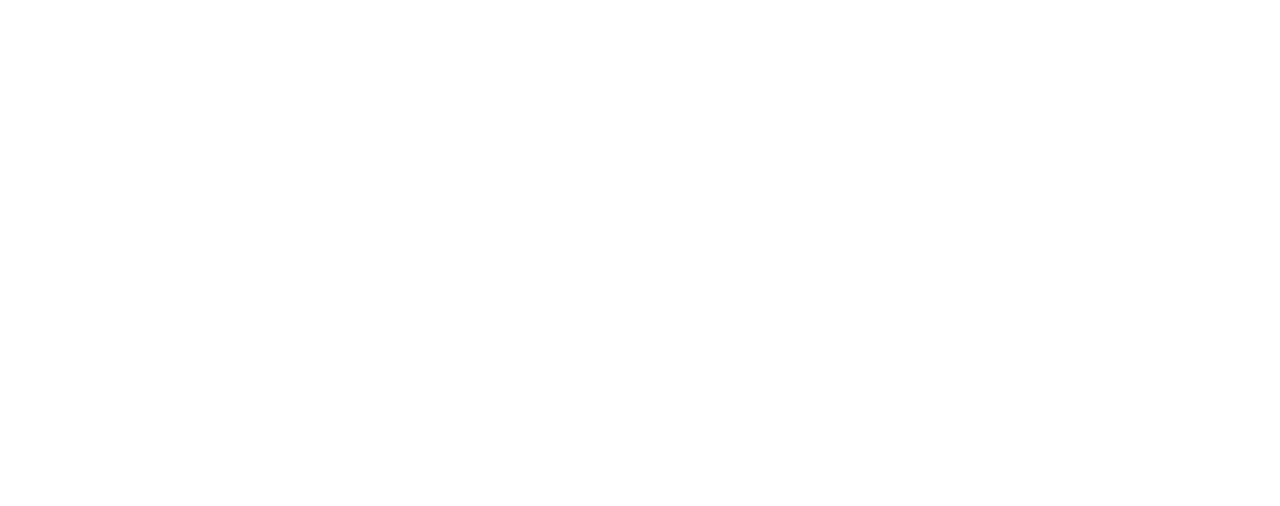
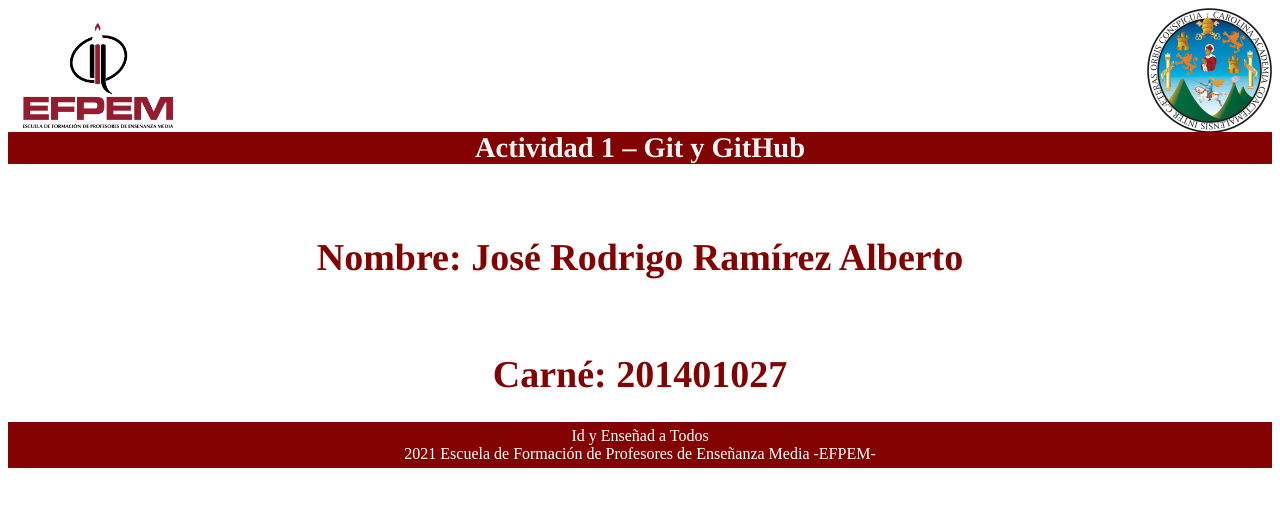
Before and after one commit to MynorEscobar/actividad19marzo, a plain HTML site: page rodrigoramirez.html in a window 1280 px wide. Drawn offline with Linux system fonts and the light colour scheme.

Commit message:
Página rodrigoramirez.html agregada

```diff
--- /dev/null
+++ b/css/rodrigoramirez.css
@@ -0,0 +1,51 @@
+.contenedor{
+    display: grid;
+    max-width: 100%;
+    grid-template-columns: auto auto auto auto;
+    grid-template-rows: 100px 52px auto 50px;
+    margin: auto;
+}
+.logos{
+    grid-column: 1/ span 4;
+    background-color: white;
+}
+.logos> #img1{
+    padding: 15px;
+    width: 150px;
+    height: auto;
+}
+.logos> #img2{
+    width: 125px;
+    height: auto;
+}
+.menu{
+    align-items: center;
+    justify-content: center;
+    text-align: center;
+    grid-column: 1 /span 4;
+    grid-row: 2;
+    color: whitesmoke;
+    font-family: times;
+    font-size: 19px;
+}
+.cuerpo{
+    align-items: center;
+    justify-content: center;
+    text-align: center;
+    grid-column: 1 /span 4;
+    grid-row: 3;
+    color: #830202;
+    font-family: times;
+    font-size: 19px;
+}
+.pie{
+    display: flex;
+    align-items: center;
+    justify-content: center;
+    text-align: center;
+    grid-column: 1 /span 4;
+    padding: 5px;
+    grid-row: 4;
+    color: white;
+    background-color: #830202;
+}
--- a/rodrigoramirez.html
+++ b/rodrigoramirez.html
@@ -4,9 +4,30 @@
     <meta charset="UTF-8">
     <meta http-equiv="X-UA-Compatible" content="IE=edge">
     <meta name="viewport" content="width=device-width, initial-scale=1.0">
+    <link rel="stylesheet" type="text/css" href="css/rodrigoramirez.css">
     <title>Rodrigo Ramírez</title>
 </head>
 <body>
-
+    <div class="contenedor">
+        <div class="logos">
+            <img src="imagenes/logoefpem.png" id="img1">
+            <img src="imagenes/logousac.png" id="img2" align="right">
+        </div>
+        <div class="menu">
+            <nav class="navbar navbar-inverse" style="background-color: #830202">
+              <div class="container-fluid">
+                <h1>Actividad 1 – Git y GitHub</h1>
+              </div>
+            </nav>
+          </div>
+    </div>
+    <div class="cuerpo">
+        <h1>Nombre: José Rodrigo Ramírez Alberto</h1>
+        <br>
+        <h1>Carné: 201401027</h1>
+    </div>
+    <div class="pie">
+        Id y Enseñad a Todos <br>2021 Escuela de Formación de Profesores de Enseñanza Media -EFPEM-
+    </div>
 </body>
 </html>
```
